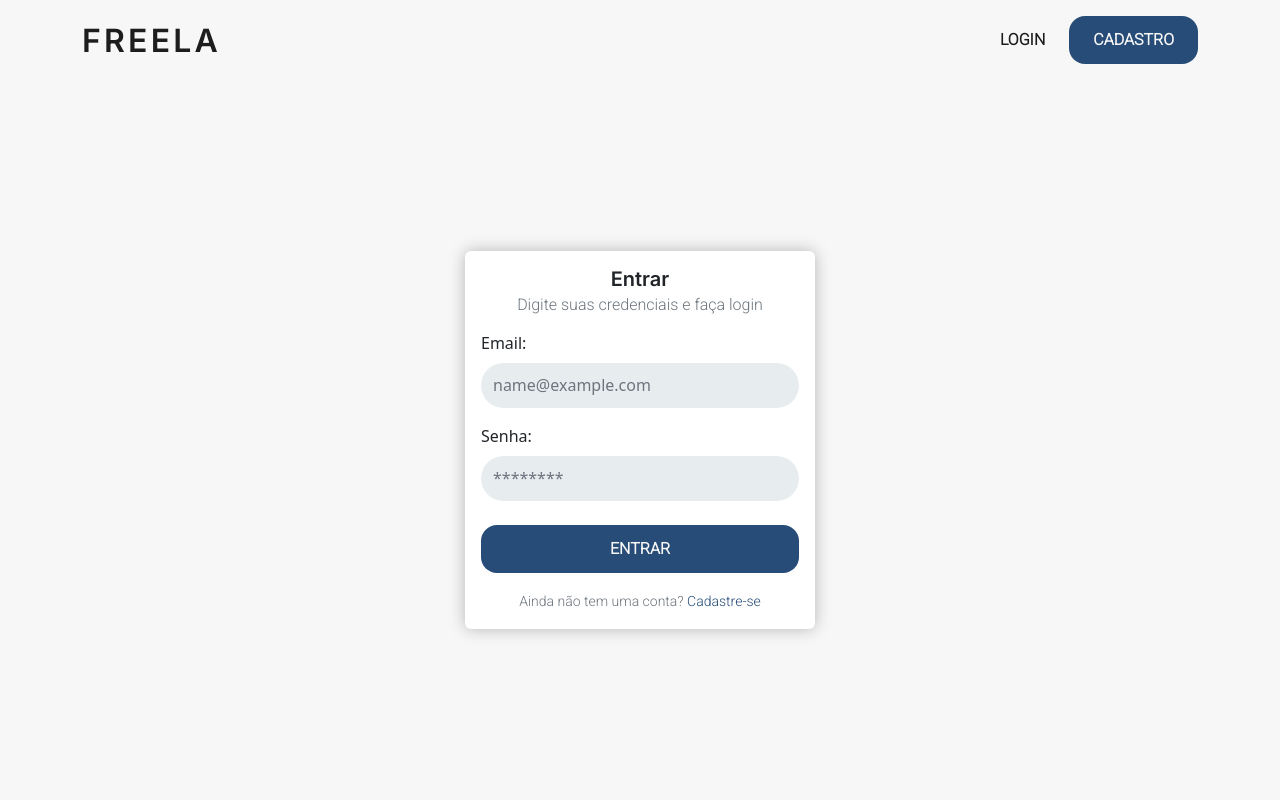
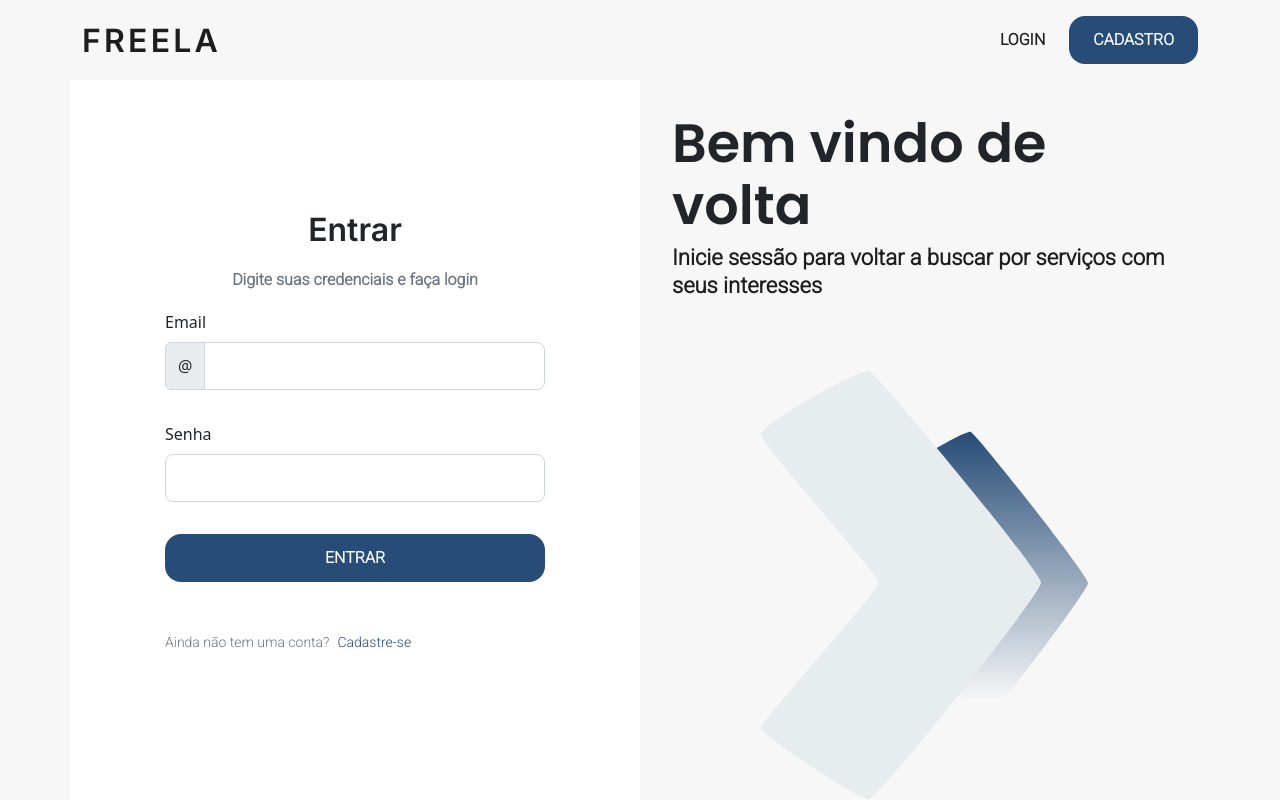
Before and after one commit to FREELA-sptech/FREELA-Web, a React (Vite) app: page /login in a window 1280 px wide. Built offline with nearby package versions, Linux system fonts and the light colour scheme.

Commit message:
adiciona validações no login, muda layout e integra com a api

```diff
--- a/src/pages/Cadastro/Cadastro.tsx
+++ b/src/pages/Cadastro/Cadastro.tsx
@@ -1,14 +1,11 @@
 import "./style.scss";
 import { Col, Container, Row, Form, Tabs, Tab, InputGroup } from "react-bootstrap";
-import { useNavigate } from "react-router-dom";
-import { useState } from "react";
-import ButtonBase from "../../shared/components/ButtonBase/ButtonBase";
-import { createUser } from "../../services/userService";
 import BenefitsCard from "../Index/components/BenefitsCard/BenefitsCard";
 import { FirstStep } from "./components/FirstStep";
 
 function Cadastro() {
-
+    const handleObject = (obj : any) => {
+      };
     return (
         <Container fluid className="cadastro-background">
             <Container>
@@ -34,7 +31,7 @@ function Cadastro() {
                             </Tab>
                         </Tabs>
                     </Col>
-                    <FirstStep/>
+                    <FirstStep firstStepData={handleObject}/>
                 </Row>
             </Container>
 
--- a/src/pages/Cadastro/components/FirstStep.tsx
+++ b/src/pages/Cadastro/components/FirstStep.tsx
@@ -3,8 +3,9 @@ import { Col, Form, InputGroup } from "react-bootstrap";
 import { useNavigate } from "react-router";
 import { createUser } from "../../../services/userService";
 import { object } from "prop-types";
+import { notBlank,isValidCPF, emailValidation, passwordValidation } from "../../../shared/scripts/validators";
 
-export function FirstStep() {
+export function FirstStep(props : any) {
     const [formData, setFormData] = useState({
         name: '',
         userName: '',
@@ -13,31 +14,7 @@ export function FirstStep() {
         password: ''
       });
     const [errors, setErrors] = useState({});
-
-    const isValidCPF = (cpf: string): boolean=> {
-        cpf = cpf.replace(/[^\d]/g, ''); // Remove tudo que não é número
-        if (cpf.length !== 11) return false; // CPF deve ter 11 dígitos
-
-        // Calcula o primeiro dígito verificador
-        let sum = 0;
-        for (let i = 0; i < 9; i++) {
-          sum += parseInt(cpf.charAt(i)) * (10 - i);
-        }
-        let remainder = sum % 11;
-        let digit = remainder < 2 ? 0 : 11 - remainder;
-
-        if (parseInt(cpf.charAt(9)) !== digit) return false;
-
-        // Calcula o segundo dígito verificador
-        sum = 0;
-        for (let i = 0; i < 10; i++) {
-          sum += parseInt(cpf.charAt(i)) * (11 - i);
-        }
-        remainder = sum % 11;
-        digit = remainder < 2 ? 0 : 11 - remainder;
-
-        return parseInt(cpf.charAt(10)) === digit;
-      }
+    const navigate = useNavigate();
 
     const setField = (field: any, value: any) => {
         setFormData({
@@ -61,30 +38,29 @@ export function FirstStep() {
             password: ''
           }
 
-        if(!name || name === ""){
+        if(notBlank(name)){
             newErros.name = "O campo nome não pode estar vazio";
         }
 
-        if(!userName || userName === ""){
+        if(notBlank(userName)){
             newErros.userName = "O campo usuário não pode estar vazio";
         }
 
-        const regex = /\S+@\S+\.\S+/;
-        if(!email || email === ""){
+        if(notBlank(email)){
             newErros.email = "O campo email não pode estar vazio";
-        }else if(!regex.test(email)){
+        }else if(!emailValidation(email)){
             newErros.email = "Email inválido";
         }
 
-        if(!cpf || cpf === ""){
+        if(notBlank(cpf)){
             newErros.cpf = "O campo CPF não pode estar vazio";
         }else if(!isValidCPF(cpf)){
             newErros.cpf = "CPF inválido";
         }
 
-        if(!password || password === ""){
+        if(notBlank(password)){
             newErros.password = "O campo senha não pode estar vazio";
-        }else if(password.length < 8){
+        }else if(passwordValidation(password)){
             newErros.password = "Senha muito curta";
         }
 
@@ -100,8 +76,11 @@ export function FirstStep() {
             if(!errorsValues){
                 setErrors(errors);
             }else{
-                console.log(formData)
+                props.firstStepData(formData);
                 const response = await createUser(formData);
+                if(response.status == 201){
+                    navigate("/login")
+                }
             }
         } catch (error) {
             alert(error)
@@ -110,6 +89,7 @@ export function FirstStep() {
     };
     return (
         <Col xs={12} md={12} lg={6} className="container-form d-flex flex-column justify-content-center align-items-center">
+            <Col xs={10} md={11} lg={12} className="d-flex flex-column align-items-center justify-content-center">
             <h1 className="title text-center">Cadastre-se ainda hoje</h1>
             <Form onSubmit={handleSubmit} className="form d-flex flex-column col-md-10 col-lg-8">
                 <Form.Group>
@@ -139,7 +119,7 @@ export function FirstStep() {
                         isInvalid={!!errors.name}
                     />
                     <Form.Control.Feedback type="invalid">
-                        {errors.nome}
+                        {errors.name}
                     </Form.Control.Feedback>
                 </Form.Group>
                 <Form.Group>
@@ -190,10 +170,10 @@ export function FirstStep() {
                         size="lg"
                         type="password"
                         name="password"
-                        isInvalid={!!errors.senha}
+                        isInvalid={!!errors.password}
                     />
                     <Form.Control.Feedback type="invalid">
-                        {errors.senha}
+                        {errors.password}
                         </Form.Control.Feedback>
                 </Form.Group>
                 <Form.Group>
@@ -201,6 +181,7 @@ export function FirstStep() {
                 </Form.Group>
                 <button className="button-base primary-standart" type="submit">Criar conta</button>
             </Form>
+            </Col>
         </Col>
     )
 }
--- a/src/pages/Login/Login.tsx
+++ b/src/pages/Login/Login.tsx
@@ -1,14 +1,26 @@
+import { Col, Container, Row, Toast, ToastContainer } from "react-bootstrap";
 import CardLogin from "./components/CardLogin/CardLogin";
 import "./style.scss"
 import React from "react";
 
 
 function Login() {
-    return (
-      <div className="login-background d-flex justify-content-center align-items-center">
+
+  return (
+    <Container fluid className="login-background d-flex justify-content-center align-items-center">
+      <Container>
+        <Row className="content d-flex justify-content-center align-items-stretch">
           <CardLogin />
-      </div>
-    );
-  }
+          <Col className="image-section d-none d-md-flex flex-column align-items-start justify-content-start gap-3" md={6} lg={6}>
+            <div className="text-container h-100 w-100">
+            <h1 className="big-title">Bem vindo de volta</h1>
+            <h1 className="category">Inicie sessão para voltar a buscar por serviços com seus interesses</h1>
+            </div>
+          </Col>
+        </Row>
+      </Container>
+    </Container>
+  );
+}
 
-  export default Login
+export default Login
--- a/src/pages/Login/components/CardLogin/CardLogin.tsx
+++ b/src/pages/Login/components/CardLogin/CardLogin.tsx
@@ -1,31 +1,131 @@
-import { Card, Form } from "react-bootstrap";
+import { Alert, Card, Col, Form, InputGroup, Toast } from "react-bootstrap";
 import "./style.scss"
 import ButtonBase from "../../../../shared/components/ButtonBase/ButtonBase";
-import { Link } from "react-router-dom";
+import { Link, useNavigate } from "react-router-dom";
+import { useState } from "react";
+import { login } from "../../../../services/userService";
+import { emailValidation, notBlank, passwordValidation } from "../../../../shared/scripts/validators";
 
 function CardLogin() {
+  const [messageError,setMessageError] = useState("");
+  const [messageSuccess,setMessageSuccess] = useState("");
+  const [formData, setFormData] = useState({
+    email: '',
+    password: ''
+  });
+  const [errors, setErrors] = useState({});
+  const navigate = useNavigate();
 
+  const setField = (field: any, value: any) => {
+    setFormData({
+      ...formData, [field]: value
+    })
+    if (!!errors[field]) {
+      setErrors({
+        ...errors, [field]: null
+      })
+    }
+
+  }
+
+  const validateForm = () => {
+    const { email, password } = formData;
+
+    const newErros = {
+      email: '',
+      password: ''
+    }
+
+    if (notBlank(email)) {
+      newErros.email = "O campo email não pode estar vazio";
+    } else if (!emailValidation(email)) {
+      newErros.email = "Email inválido";
+    }
+
+    if (notBlank(password)) {
+      newErros.password = "O campo senha não pode estar vazio";
+    } else if (passwordValidation(password)) {
+      newErros.password = "Senha muito curta";
+    }
+
+    return newErros;
+  }
+
+  const handleSubmit = async (event: React.FormEvent<HTMLFormElement>) => {
+    event.preventDefault();
+    try {
+      const errors = validateForm();
+      const valores = Object.values(errors);
+      const errorsValues = valores.every(valor => valor === "");
+      if (!errorsValues) {
+        setErrors(errors);
+      } else {
+        const response = await login(formData);
+        if (response.status == 200) {
+          if(response.data == ""){
+            setMessageError("Email ou senha inválida, por favor tente novamente")
+            return messageError;
+          }
+          setMessageError("");
+          navigate("/home")
+        }
+      }
+    } catch (error) {
+      alert(error)
+    }
+
+  }
   return (
-    <Card className="card-login-background w-100">
-      <Card.Body>
-        <Card.Title className="title text-center">Entrar</Card.Title>
-        <Card.Subtitle className="mb-3 text-muted subtitle text-center">Digite suas credenciais e faça login</Card.Subtitle>
-        <Form>
-          <Form.Group className="mb-3" controlId="exampleForm.ControlInput1">
-            <Form.Label>Email:</Form.Label>
-            <Form.Control className="primary-input" type="email" placeholder="name@example.com" />
+    <Col xs={12} md={6} className="form-login-background d-flex justify-content-center">
+      <Col xs={10} lg={8} className="card-login d-flex flex-column align-items-center justify-content-center">
+        <h1 className="title text-center">Entrar</h1>
+        <h1 className="text-muted subtitle text-center">Digite suas credenciais e faça login</h1>
+        <Form onSubmit={handleSubmit} className="form d-flex w-100 flex-column justify-content-center">
+        <Alert variant={"danger"} show={!!messageError}>
+          {messageError}
+        </Alert>
+          <Form.Group>
+            <Form.Label>
+              Email
+            </Form.Label>
+            <InputGroup hasValidation>
+              <InputGroup.Text id="inputGroupPrepend">@</InputGroup.Text>
+              <Form.Control
+                onChange={(e) => setField("email", e.target.value)}
+                name="email"
+                size="lg"
+                type="text"
+                placeholder=""
+                aria-describedby="inputGroupPrepend"
+                isInvalid={!!errors.email}
+              />
+              <Form.Control.Feedback type="invalid">
+                {errors.email}
+              </Form.Control.Feedback>
+            </InputGroup>
           </Form.Group>
-          <Form.Group className="mb-3" controlId="exampleForm.ControlTextarea1">
-            <Form.Label>Senha:</Form.Label>
-            <Form.Control className="primary-input" type="password" placeholder="********" />
+          <Form.Group>
+            <Form.Label>
+              Senha
+            </Form.Label>
+            <Form.Control
+              onChange={(e) => setField("password", e.target.value)}
+              size="lg"
+              type="password"
+              name="password"
+              isInvalid={!!errors.password}
+            />
+            <Form.Control.Feedback type="invalid">
+              {errors.password}
+            </Form.Control.Feedback>
           </Form.Group>
-          <ButtonBase onClick={() => { }} className="w-100 mt-2" buttonType={"primary-standart"} label={"entrar"} />
+          <button className="button-base primary-standart" type="submit">Entrar</button>
           <Form.Text className="summary mt-3 text-center w-100 d-block">
-            Ainda não tem uma conta? <Link to='/cadastro' className="destak-color">Cadastre-se</Link>
+            <p className="d-flex justify-content-start gap-2">Ainda não tem uma conta? <Link to='/cadastro' className="destak-color">Cadastre-se</Link></p>
           </Form.Text>
         </Form>
-      </Card.Body>
-    </Card>
+      </Col>
+    </Col>
   );
 }
 
--- a/src/pages/Login/components/CardLogin/style.scss
+++ b/src/pages/Login/components/CardLogin/style.scss
@@ -1,9 +1,12 @@
-.card-login {
+.form-login {
   &-background {
-    -webkit-box-shadow: 0px 0px 16px 0px rgba(181, 181, 181, 1);
-    -moz-box-shadow: 0px 0px 16px 0px rgba(181, 181, 181, 1);
-    box-shadow: 0px 0px 16px 0px rgba(181, 181, 181, 1);
-    max-width: 350px;
-    border: none;
+    background-color: #fff;
+    padding: 2rem 0rem;
+.card-login{
+  gap:0.8rem;
+}
+    .content{
+      min-height: calc(100vh - 80px);
+    }
   }
 }
--- a/src/pages/Login/style.scss
+++ b/src/pages/Login/style.scss
@@ -2,5 +2,24 @@
   &-background {
     background-color: var(--background-color);
     flex-grow: 1;
+    .content {
+      min-height: calc(100vh - 80px);
+      .category {
+        color: var(--text-color);
+      }
+
+      .form {
+        gap: 2rem;
+      }
+
+    }
+    .image-section {
+      background: var(--background-color) url("/assets/images/banner-icon.svg") center 100% no-repeat;
+      padding: 0;
+
+      .text-container {
+        padding: 2rem;
+      }
+    }
   }
 }
--- a/src/services/userService.ts
+++ b/src/services/userService.ts
@@ -1,7 +1,11 @@
 import api from "./api";
 
 export async function createUser(userData: any){
+    const response = await api.post("/user",userData);
+    return {data: response.data,status: response.status};
+}
 
-    const response = await api.post("/users",userData);
-    return response.data;
+export async function login(userData: any){
+    const response = await api.post("/user/login",userData);
+    return {data:response.data,status:response.status}
 }
--- /dev/null
+++ b/src/shared/scripts/validators.ts
@@ -0,0 +1,39 @@
+export function isValidCPF(cpf: string): boolean{
+    cpf = cpf.replace(/[^\d]/g, ''); // Remove tudo que não é número
+    if (cpf.length !== 11) return false; // CPF deve ter 11 dígitos
+
+    // Calcula o primeiro dígito verificador
+    let sum = 0;
+    for (let i = 0; i < 9; i++) {
+      sum += parseInt(cpf.charAt(i)) * (10 - i);
+    }
+    let remainder = sum % 11;
+    let digit = remainder < 2 ? 0 : 11 - remainder;
+
+    if (parseInt(cpf.charAt(9)) !== digit) return false;
+
+    // Calcula o segundo dígito verificador
+    sum = 0;
+    for (let i = 0; i < 10; i++) {
+      sum += parseInt(cpf.charAt(i)) * (11 - i);
+    }
+    remainder = sum % 11;
+    digit = remainder < 2 ? 0 : 11 - remainder;
+
+    return parseInt(cpf.charAt(10)) === digit;
+  }
+
+  export function notBlank(field: string){
+    console.log(field);
+    console.log(field || field === "")
+    return !field || field === "";
+  }
+
+  export function emailValidation(email : string){
+    const regex = /\S+@\S+\.\S+/;
+    return regex.test(email);
+  }
+
+  export function passwordValidation(password : string){
+    return password.length < 8
+  }
```
